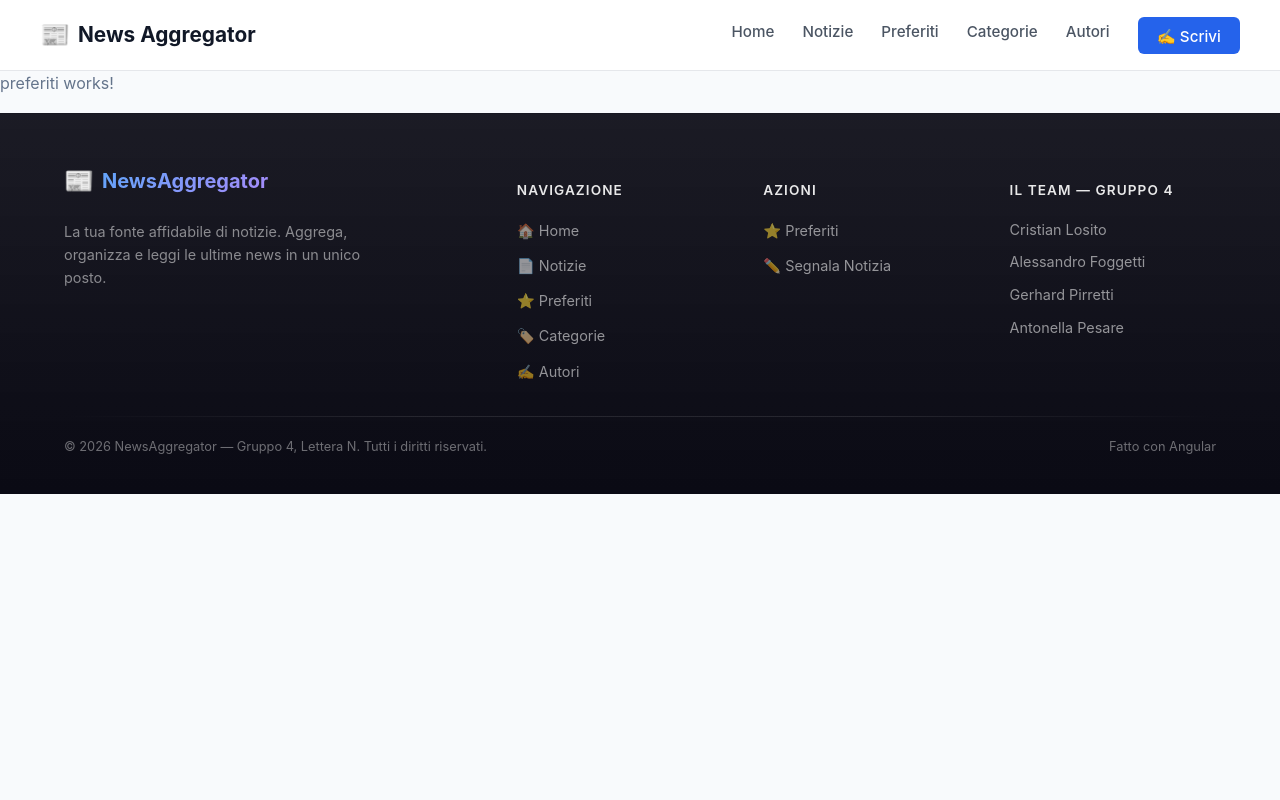
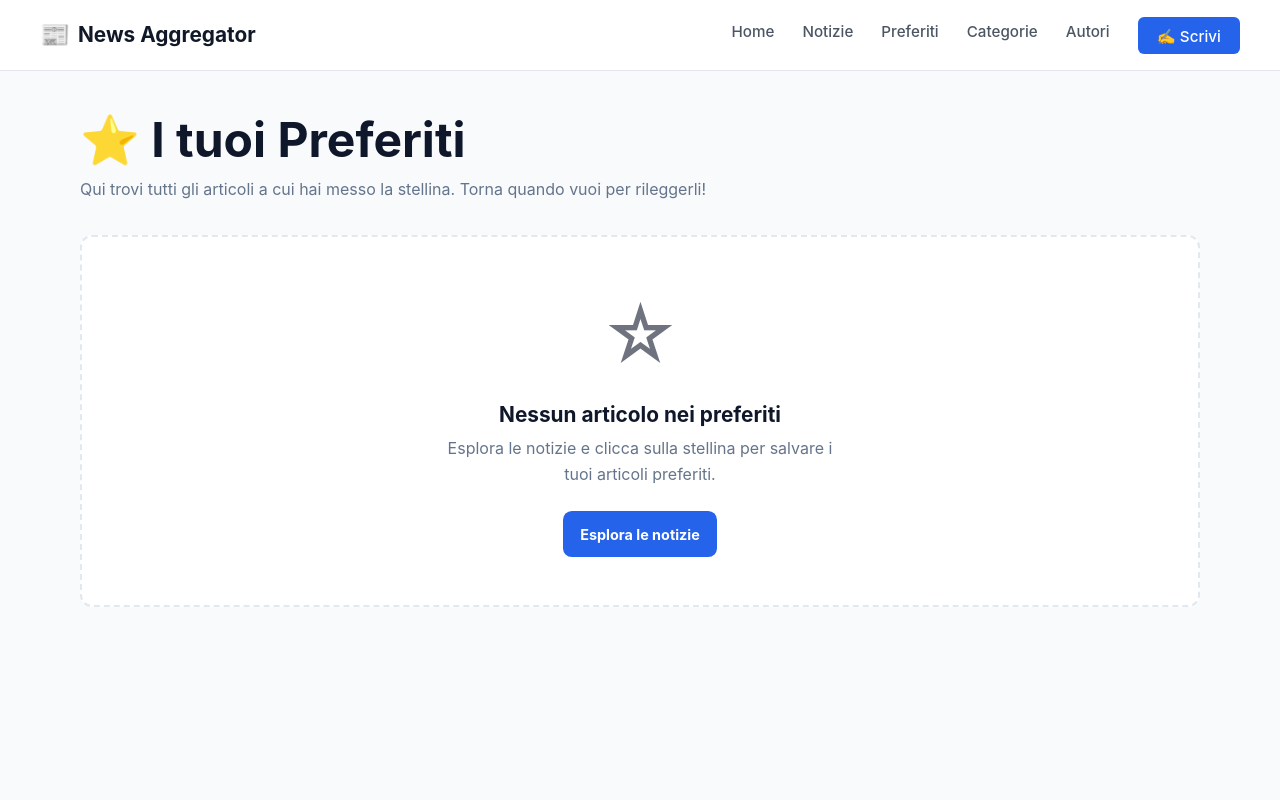
Before and after one commit to gerhard272/news-aggregator, an Angular app: page /preferiti in a window 1280 px wide. Shown: the top 800 px of the page. Built offline with nearby package versions, Linux system fonts and the light colour scheme.

Commit message:
feat: pagina Preferiti - griglia articoli salvati con stellina, contatore, stato vuoto con animazione e link a notizie

```diff
--- a/src/app/component/preferiti/preferiti.css
+++ b/src/app/component/preferiti/preferiti.css
@@ -0,0 +1,65 @@
+/* ===== Contatore Preferiti ===== */
+.preferiti-counter {
+  display: inline-flex;
+  align-items: center;
+  gap: 0.5rem;
+  margin-bottom: 1.5rem;
+  padding: 0.5rem 1rem;
+  font-size: 0.9rem;
+  font-weight: 600;
+  color: var(--text);
+  background: var(--surface);
+  border: 1px solid var(--border);
+  border-radius: 999px;
+}
+
+.counter-badge {
+  display: inline-flex;
+  align-items: center;
+  justify-content: center;
+  width: 28px;
+  height: 28px;
+  font-size: 0.85rem;
+  font-weight: 700;
+  color: #fff;
+  background: var(--primary);
+  border-radius: 50%;
+}
+
+/* ===== Stato Vuoto ===== */
+.empty-state-container {
+  display: flex;
+  flex-direction: column;
+  align-items: center;
+  justify-content: center;
+  min-height: 360px;
+  padding: 3rem 2rem;
+  text-align: center;
+  background: var(--surface);
+  border: 2px dashed var(--border);
+  border-radius: var(--radius);
+}
+
+.empty-icon {
+  font-size: 4rem;
+  margin-bottom: 1rem;
+  opacity: 0.4;
+  animation: pulse-star 2s ease-in-out infinite;
+}
+
+@keyframes pulse-star {
+  0%, 100% { transform: scale(1); opacity: 0.4; }
+  50% { transform: scale(1.15); opacity: 0.6; }
+}
+
+.empty-state-container h3 {
+  margin-bottom: 0.5rem;
+  font-size: 1.3rem;
+  color: var(--text);
+}
+
+.empty-state-container p {
+  max-width: 400px;
+  margin-bottom: 1.5rem;
+  color: var(--text-muted);
+}
--- a/src/app/component/preferiti/preferiti.html
+++ b/src/app/component/preferiti/preferiti.html
@@ -1 +1,38 @@
-<p>preferiti works!</p>
+<section class="page container">
+
+  <!-- Header -->
+  <div class="page-header">
+    <h1>⭐ I tuoi Preferiti</h1>
+    <p>Qui trovi tutti gli articoli a cui hai messo la stellina. Torna quando vuoi per rileggerli!</p>
+  </div>
+
+  <!-- Contatore -->
+  @if (preferitiService.totalePreferiti() > 0) {
+    <div class="preferiti-counter">
+      <span class="counter-badge">{{ preferitiService.totalePreferiti() }}</span>
+      <span>{{ preferitiService.totalePreferiti() === 1 ? 'articolo salvato' : 'articoli salvati' }}</span>
+    </div>
+  }
+
+  <!-- Griglia articoli preferiti -->
+  @if (preferitiService.preferiti().length > 0) {
+    <div class="news-grid">
+      @for (articolo of preferitiService.preferiti(); track articolo.id) {
+        <app-articolo-card
+          [articolo]="articolo"
+          [preferito]="true"
+          (togglePreferito)="onTogglePreferito($event)"
+        />
+      }
+    </div>
+  } @else {
+    <!-- Stato vuoto -->
+    <div class="empty-state-container">
+      <div class="empty-icon">☆</div>
+      <h3>Nessun articolo nei preferiti</h3>
+      <p>Esplora le notizie e clicca sulla stellina per salvare i tuoi articoli preferiti.</p>
+      <a routerLink="/notizie" class="btn btn--primary">Esplora le notizie</a>
+    </div>
+  }
+
+</section>
--- a/src/app/component/preferiti/preferiti.ts
+++ b/src/app/component/preferiti/preferiti.ts
@@ -1,9 +1,19 @@
-import { Component } from '@angular/core';
+import { Component, inject } from '@angular/core';
+import { RouterLink } from '@angular/router';
+import { Preferiti as PreferitiService } from '../../services/preferiti';
+import { ArticoloCard } from '../shared/articolo-card/articolo-card';
+import { Articolo } from '../../models/articolo';
 
 @Component({
   selector: 'app-preferiti',
-  imports: [],
+  imports: [ArticoloCard, RouterLink],
   templateUrl: './preferiti.html',
   styleUrl: './preferiti.css',
 })
-export class Preferiti {}
+export class Preferiti {
+  preferitiService = inject(PreferitiService);
+
+  onTogglePreferito(articolo: Articolo) {
+    this.preferitiService.toggle(articolo);
+  }
+}
```
